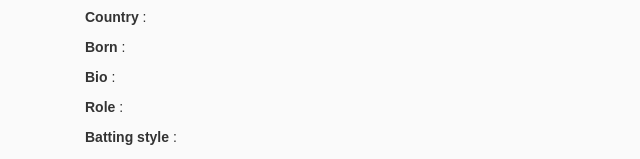
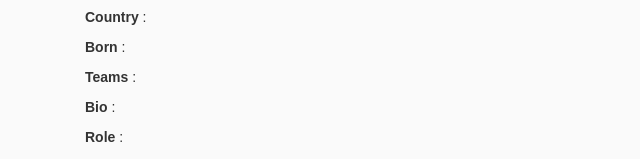
Before and after one commit to riturajDas/socialCops, a website: page index.html in a window 1280 px wide. Shown: the part 641-800 px from the top of the page, 0-640 px from the left. Drawn offline with nearby package versions, Linux system fonts and the light colour scheme; no server answers; files whose address does not match are found by name.

Commit message:
added teams played

```diff
--- a/index.html
+++ b/index.html
@@ -44,6 +44,7 @@
           <p><strong>Full Name</strong> : <em>{{full_name}}</em></p>
           <p><strong>Country</strong> : <em>{{ind}}</em></p>
           <p><strong>Born</strong> : <em>{{dob}}</em></p>
+          <p><strong>Teams</strong> : <em>{{teams}}</em></p>
           <p><strong>Bio</strong> : <em>{{bio}}</em></p>
           <p><strong>Role</strong> : <em>{{role}}</em></p>
           <p><strong>Batting style</strong> : <em>{{batting}}</em></p>
```
